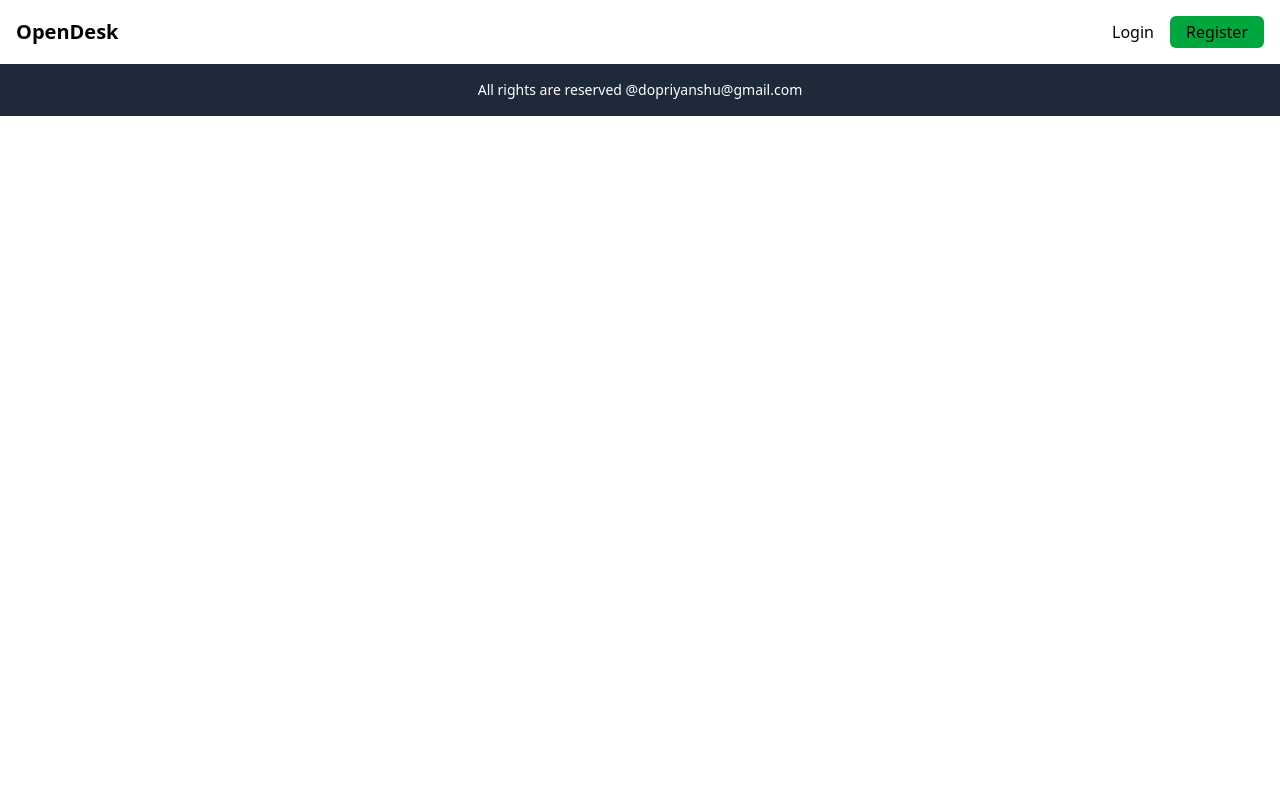
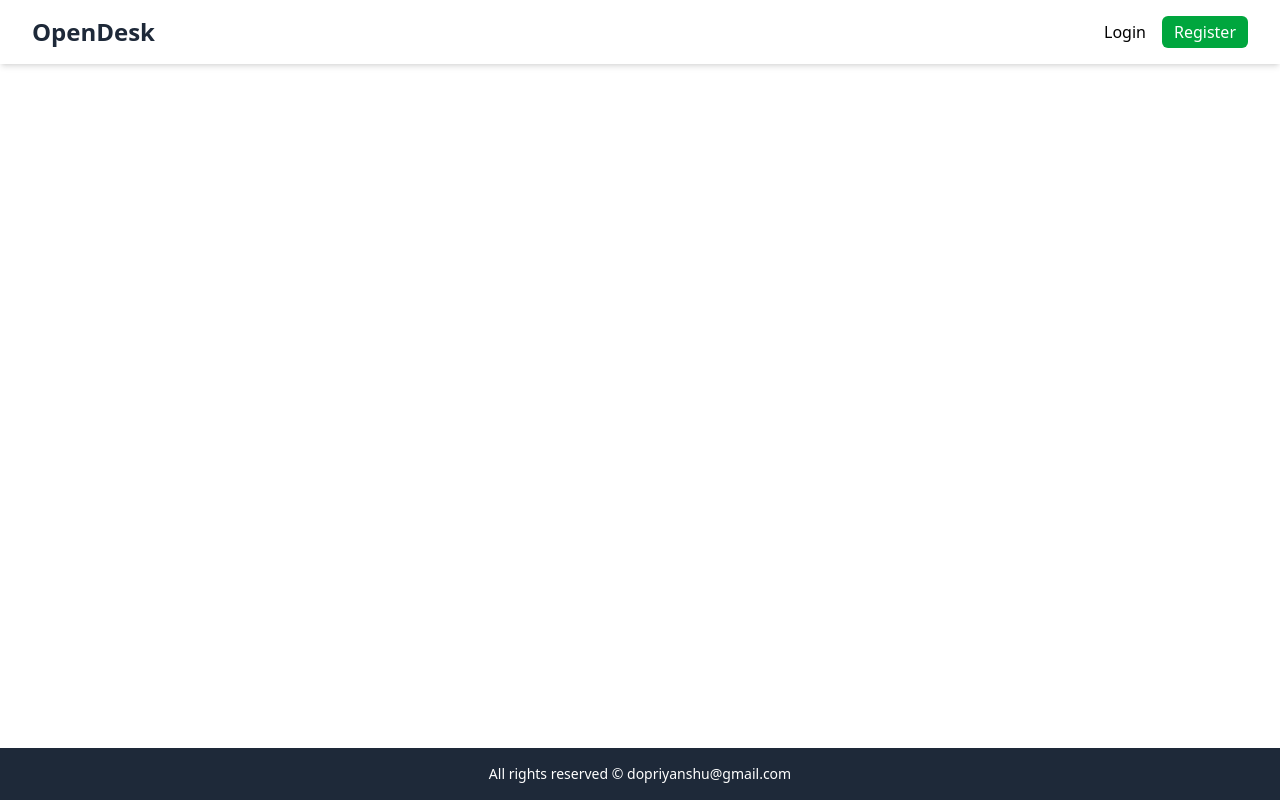
Before and after one commit to priyanshuBS/OpenDesk, a React (Vite) app: page / in a window 1280 px wide. Built offline with nearby package versions, Linux system fonts and the light colour scheme; no server answers.

Commit message:
setup home route

```diff
--- a/src/App.jsx
+++ b/src/App.jsx
@@ -1,32 +1,45 @@
-import { Outlet } from "react-router-dom";
-import { Link } from "react-router-dom";
+import { Outlet, Link } from "react-router-dom";
 
 function App() {
   return (
-    <>
-      <header className="h-16 flex items-center justify-between px-4 shadow-lg">
-        {/* left */}
+    <div className="flex flex-col min-h-screen">
+      {/* Header */}
+      <header className="w-full bg-white shadow-md">
+        <div className="max-w-7xl mx-auto px-4 sm:px-6 lg:px-8 h-16 flex items-center justify-between">
+          {/* Logo */}
           <div>
-          <h1 className="text-xl font-bold">OpenDesk</h1>
+            <h1 className="text-xl sm:text-2xl font-bold text-gray-800">
+              OpenDesk
+            </h1>
           </div>
-        {/* right */}
-        <div className="flex items-center gap-4 text-[1rem]">
+
+          {/* Navigation */}
+          <nav className="flex items-center gap-4 text-sm sm:text-base">
             <Link
               to="/login"
-            className="hover:underline-offset-1 hover:text-green-600"
+              className="hover:underline hover:text-green-600 transition"
             >
               Login
             </Link>
-          <Link to="/register" className="bg-green-600 px-4 py-1 rounded-md">
+            <Link
+              to="/register"
+              className="bg-green-600 text-white px-3 py-1 rounded-md hover:bg-green-700 transition"
+            >
               Register
             </Link>
+          </nav>
         </div>
       </header>
+
+      {/* Main content */}
+
       <Outlet />
-      <footer className="bg-gray-800 text-white text-sm p-4 text-center">
-        <p>All rights are reserved @dopriyanshu@gmail.com</p>
+
+      {/* Footer */}
+      <footer className="bg-gray-800 text-white text-sm p-4 text-center mt-auto">
+        <p>All rights reserved &copy; dopriyanshu@gmail.com</p>
       </footer>
-    </>
+    </div>
   );
 }
 
```
Also changed, not shown: src/main.jsx (+9 -1 lines). Lines whose indentation alone changed are shown as unchanged.
